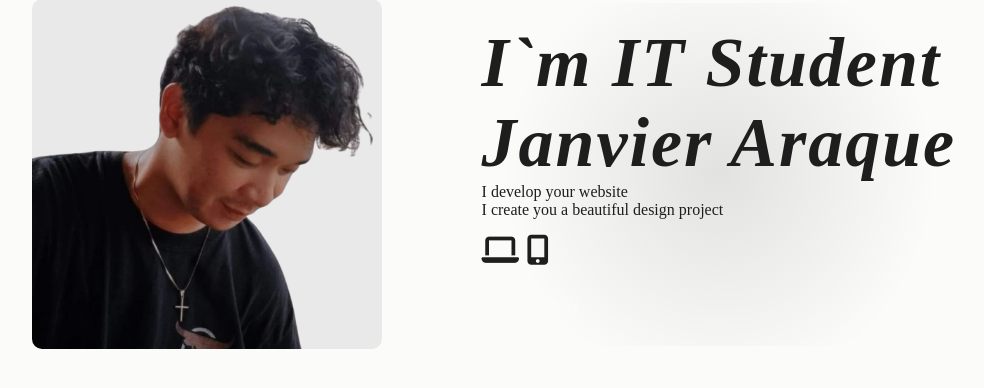
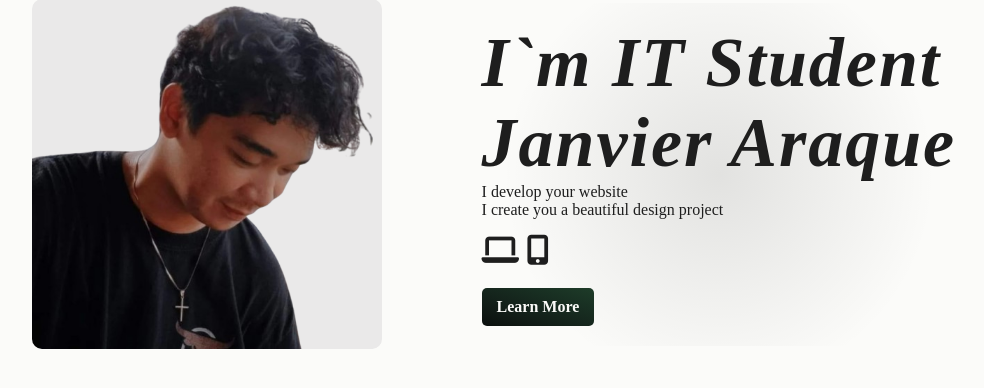
Before and after one commit to mRPy30/portfolio, a PHP site: page / in a window 1280 px wide. Shown: the part 253-641 px from the top of the page, without its empty margins (136-1120 px from the left). Run offline with PHP 8.4, Linux system fonts and the light colour scheme; some web fonts are replaced.

Commit message:
Update style.css

```diff
--- a/style.css
+++ b/style.css
@@ -64,6 +64,7 @@ body {
   background: radial-gradient(circle, rgba(216, 216, 216, 0.1) 0%, rgba(194, 194, 194, 0) 70%);
   border-radius: 10px;
 }
+
 
 h1, p {
   color: var(--grayText--);
@@ -173,7 +174,9 @@ h1, p {
 }
 
 .btn {
-  background-color: var(--limeGreen--);
+  background-image: var(--limeGreen--);
+  background-repeat: no-repeat;
+  background-size: cover;
   padding: 10px 15px;
   margin-top: 20px;
   color: var(--light--);
```
